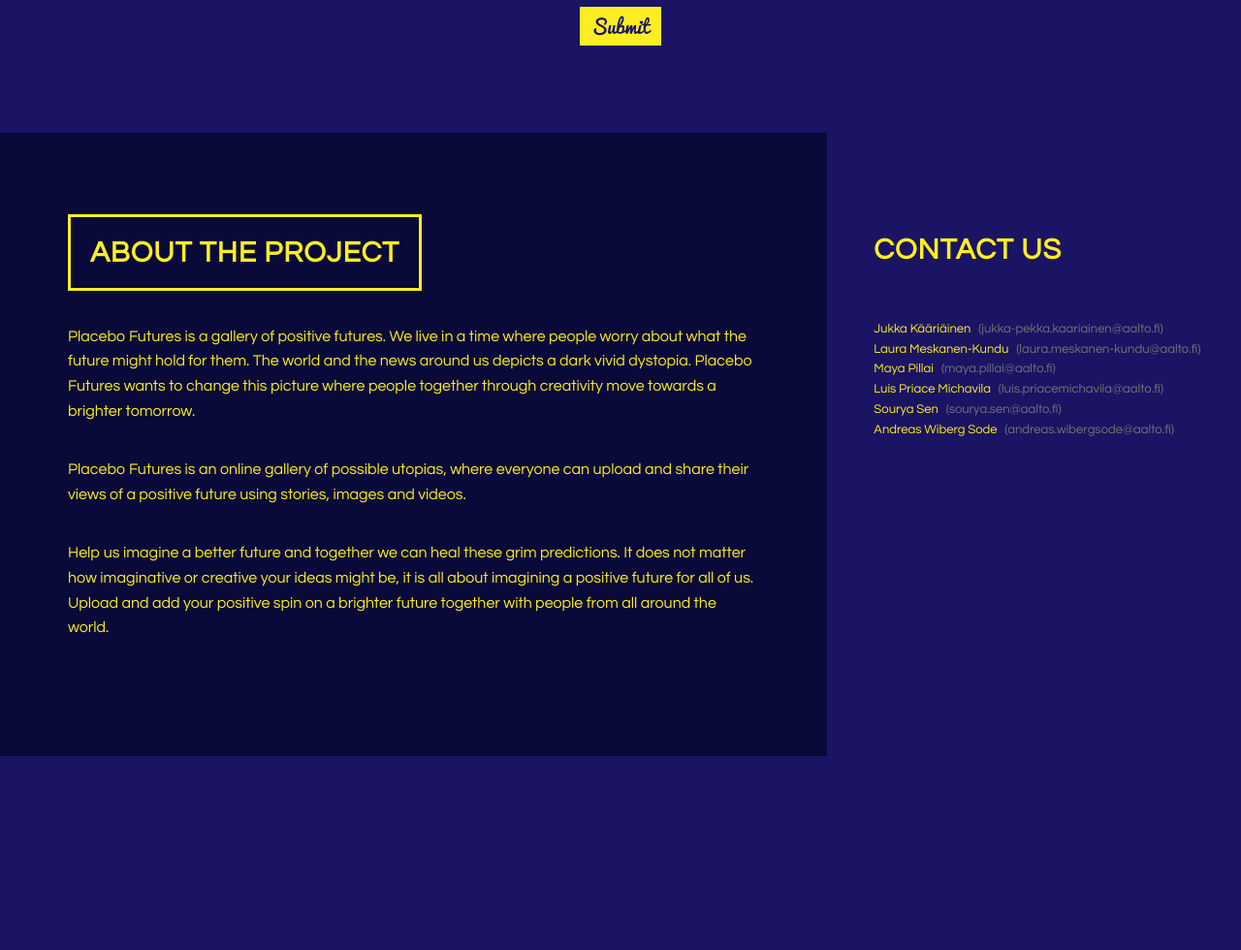
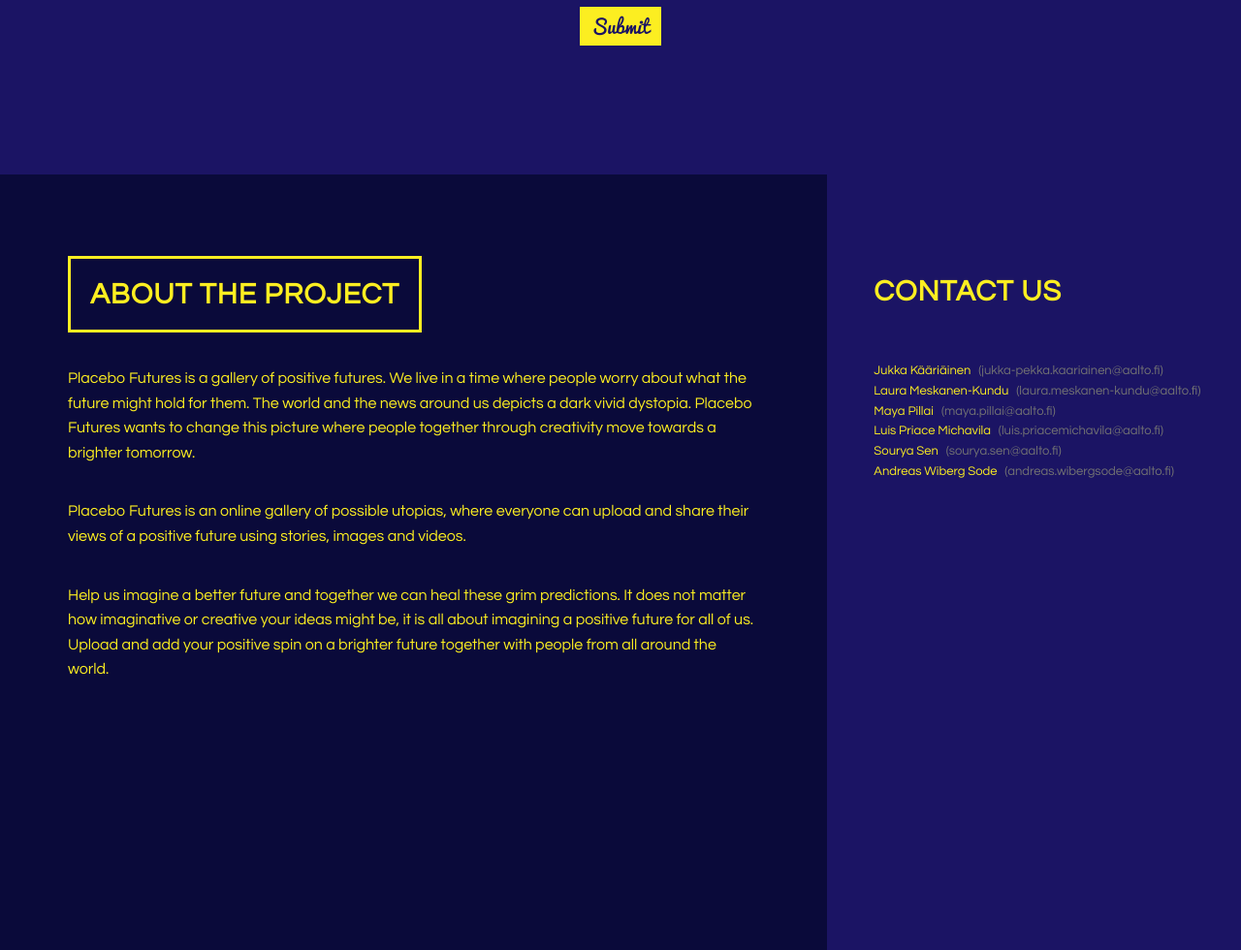
Before and after one commit to laurames/placeboFutures, a plain HTML site: page index.html in a window 1280 px wide. Shown: the part 1420-2400 px from the top of the page at 97% size. Before the commit the page ends 2200 px from the top, so only its background shows below. Drawn offline with nearby package versions, Linux system fonts and the light colour scheme.

Commit message:
all screens scale to screen size

```diff
--- a/css/grayscale.css
+++ b/css/grayscale.css
@@ -259,8 +259,12 @@ a:focus {
 .content-section{
   padding: 90px 0;
   text-align: left;
+  min-height: 100%;
+  padding: 0;
 }
 .about-section{
+  padding: 0;
+  height: 100%;
   padding: 0;
 }
 .about-section div{
@@ -277,6 +281,7 @@ a:focus {
   -moz-background-size: cover;
   background-size: cover;
   -o-background-size: cover;
+  min-height: 100%;
 }
 .contact-text p{
   font-size: 13px;
```
